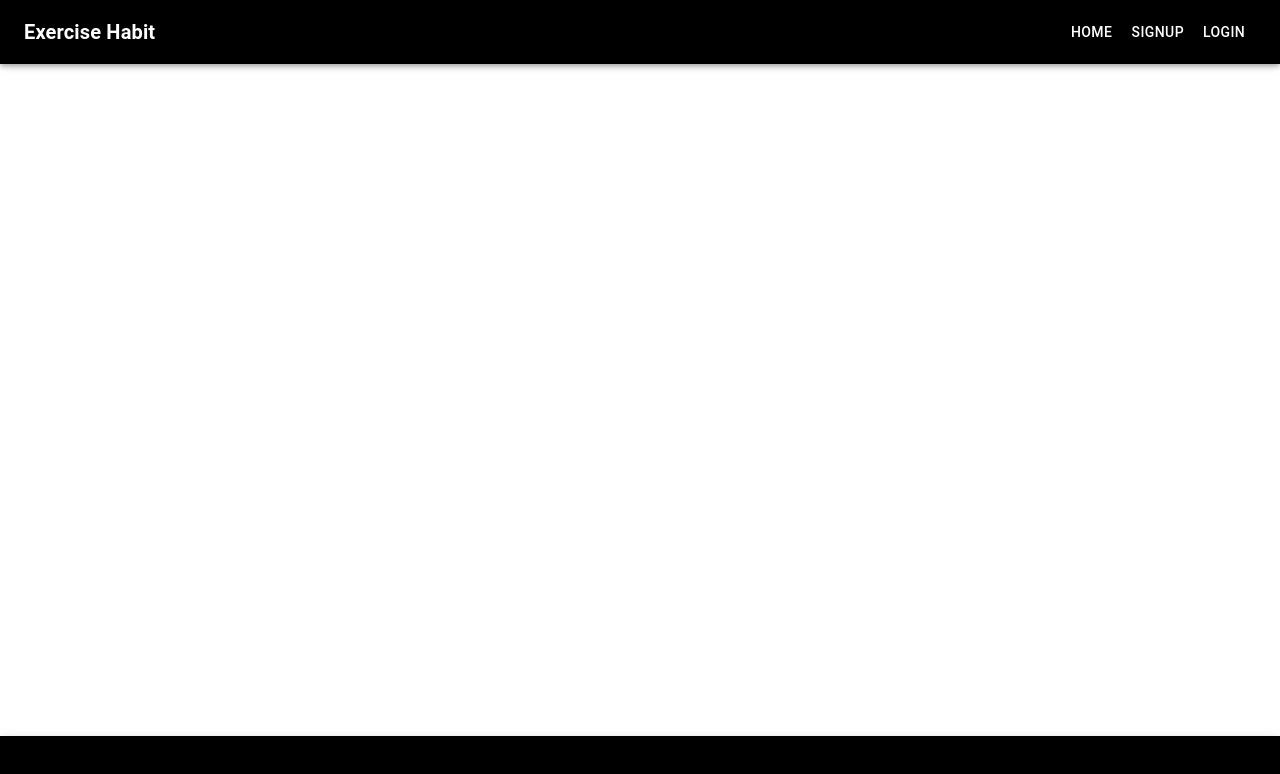
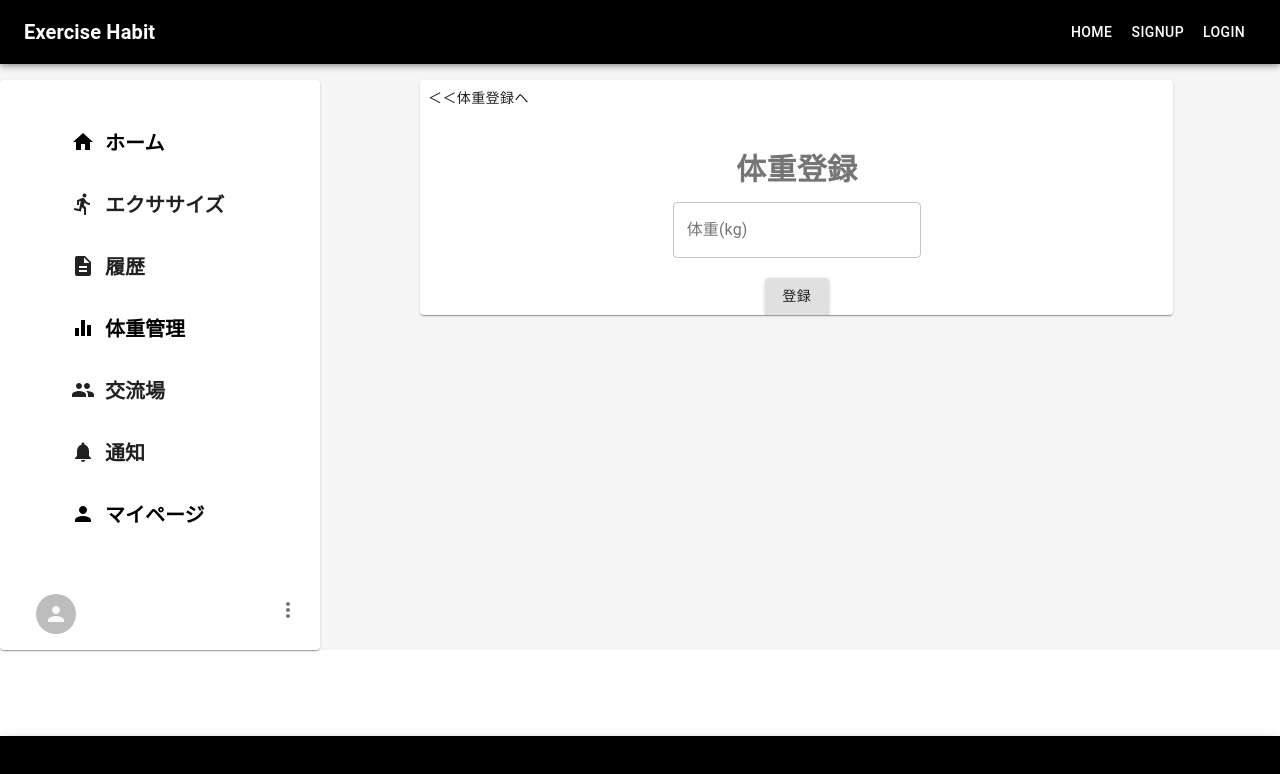
Before and after one commit to hideki1104/exercise_habit_front, a React (Create React App) app: page /weight_management/new in a window 1280 px wide. Shown: the top 774 px of the page. Built offline with nearby package versions, Linux system fonts and the light colour scheme.

Commit message:
体重登録フォーム画面の作成

```diff
--- a/src/Components/UserMain.tsx
+++ b/src/Components/UserMain.tsx
@@ -9,6 +9,7 @@ import { Top } from './User/Top';
 import { Detail } from './User/Detail';
 import { UserEdit } from './User/UserEdit';
 import { WeightManagement } from './Weight/WeightManagement';
+import { WeightRegistration } from './Weight/WeightRegistration';
 
 interface UserMainProps {
 
@@ -104,6 +105,12 @@ export const UserMain: React.FC<UserMainProps> = () => {
               <WeightManagement/>
             )}
           />
+          <Route
+            exact path={"/weight_management/new"}
+            render={props => (
+              <WeightRegistration/>
+            )}
+          />
         </Switch>
         <Footer/>
       </BrowserRouter>
--- a/src/Components/Weight/WeightManagement.tsx
+++ b/src/Components/Weight/WeightManagement.tsx
@@ -1,5 +1,5 @@
 import React, { useState, useEffect } from 'react';
-import { useHistory } from 'react-router-dom';
+import { Link } from 'react-router-dom';
 import { makeStyles, withStyles, Theme, useTheme, createStyles } from '@material-ui/core/styles';
 import Grid from '@material-ui/core/Grid';
 import Card from '@material-ui/core/Card';
@@ -10,6 +10,7 @@ import AppBar from '@material-ui/core/AppBar';
 import Tabs from '@material-ui/core/Tabs';
 import Tab from '@material-ui/core/Tab';
 import Box from '@material-ui/core/Box';
+import Button from '@material-ui/core/Button';
 import { connectGet } from '../Api/ConnectApi';
 
 const useStyles = makeStyles((theme: Theme) =>
@@ -47,6 +48,10 @@ const useStyles = makeStyles((theme: Theme) =>
     tab: {
       backgroundColor: '#ffffff',
     },
+
+    weightRegistrationButton: {
+      textAlign: 'right',
+    }
   }),
 );
 
@@ -215,6 +220,9 @@ export const WeightManagement: React.FC<WeightManagementProps> = () => {
             <AppBar position="static" color="default">
               {selected !== 0 ? monthlyTab : ""}
             </AppBar>
+            <div className={classes.weightRegistrationButton}>
+              <Link to='/weight_management/new'><Button>体重登録へ {'＞＞'}</Button></Link>
+            </div>
             <Typography className={classes.title} color="textSecondary" gutterBottom>
               体重管理
             </Typography>
--- /dev/null
+++ b/src/Components/Weight/WeightRegistration.tsx
@@ -0,0 +1,86 @@
+import React, { useState, useEffect } from 'react';
+import { Link } from 'react-router-dom';
+import { useForm, SubmitHandler } from "react-hook-form";
+import { makeStyles, Theme, createStyles } from '@material-ui/core/styles';
+import Grid from '@material-ui/core/Grid';
+import Card from '@material-ui/core/Card';
+import Typography from '@material-ui/core/Typography';
+import TextField from '@material-ui/core/TextField';
+import { ToolBar } from '../User/ToolBar';
+import { connectPost } from '../Api/ConnectApi';
+import Button from '@material-ui/core/Button';
+
+const useStyles = makeStyles((theme: Theme) =>
+  createStyles({
+    main: {
+      backgroundColor: "#F5F5F5"
+    },
+
+    root: {
+      marginTop: 80,
+      marginLeft: 100,
+      marginBottom: 80,
+      textAlign: 'center',
+    },
+
+    title: {
+      fontSize: 30,
+      fontWeight: 'bold',
+      paddingTop: 30,
+    },
+
+    weightManagementButton: {
+      textAlign: 'left',
+    },
+
+    errorMessage: {
+      height: 10,
+      color: "red",
+      fontSize: 12,
+    },
+  }),
+);
+
+interface WeighRegistrationProps {
+}
+
+export const WeightRegistration: React.FC<WeighRegistrationProps> = () => {
+  const classes = useStyles();
+
+  type WeightData = {
+    weight:number
+  }
+
+  const { register, handleSubmit, formState: { errors }, reset } = useForm();
+  const handleOnSubmit: SubmitHandler<WeightData> = (requestData: WeightData): void => {
+    console.log(requestData);
+  }
+
+  return (
+    <Grid container className={classes.main}>
+      <Grid item xs={3}>
+        <ToolBar/>
+      </Grid>
+      <Grid item xs={8}>
+        <Card className={classes.root}>
+          <div className={classes.weightManagementButton}>
+            <Link to='/weight_management'><Button>{'＜＜'}体重登録へ</Button></Link>
+          </div>
+          <Typography className={classes.title} color="textSecondary" gutterBottom>体重登録</Typography>
+          <form onSubmit={handleSubmit(handleOnSubmit)}>
+            <TextField id="height" label="体重(kg)" variant="outlined" type="text" {...register("weight", { required: true,
+            pattern: {
+              value: /[0-9]/,
+              message: "半角数字で入力してください" } })}/><br/>
+            <span className={classes.errorMessage}>
+              {errors.weight && errors.weight.type === "required" && "体重を入力してください"}
+              {errors.weight && errors.weight.type === "pattern" && "半角数字で入力してください"}
+            </span><br/>
+
+            <Button variant="contained" type="submit">登録</Button><br/>
+          </form>
+        </Card>
+      </Grid>
+    </Grid>
+  );
+}
```
